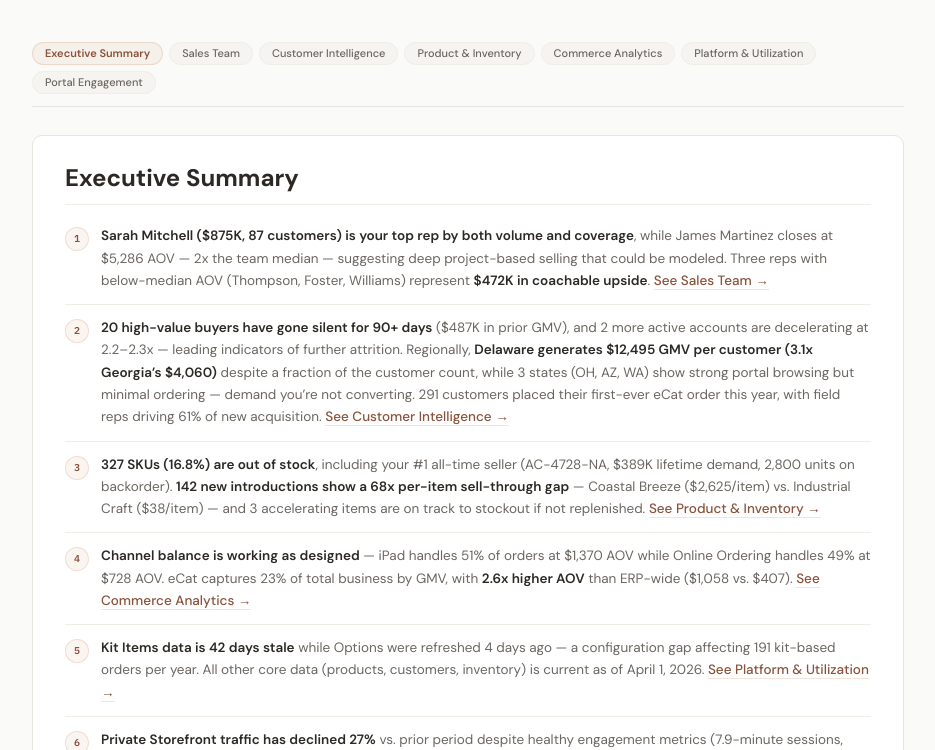
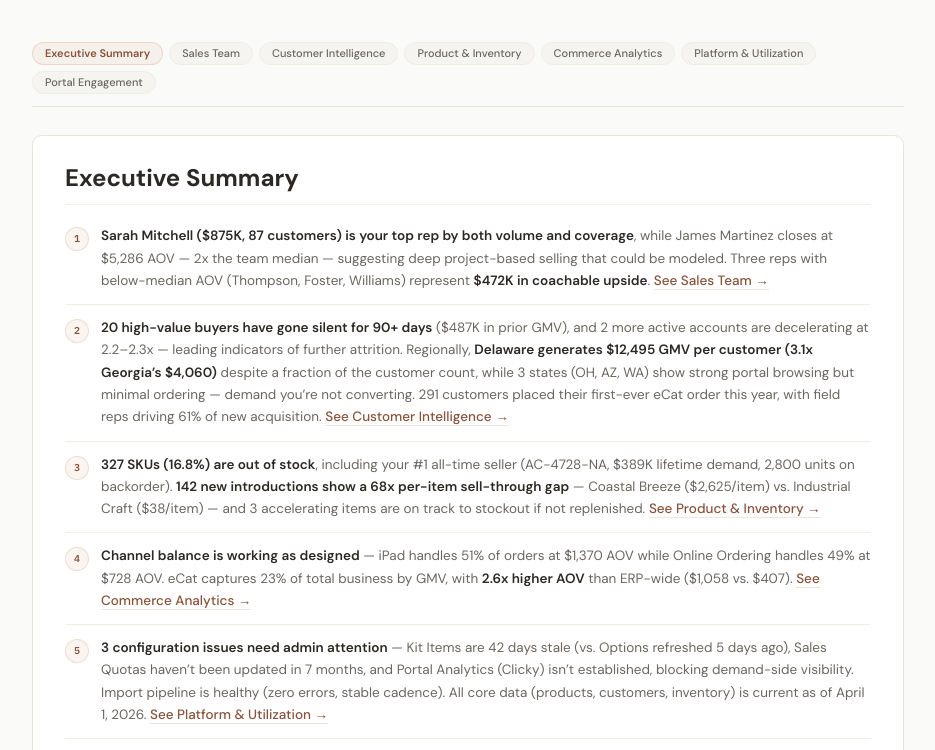
Before and after one commit to skalingventures/sv-content-assets, a plain HTML site: page example-co-intelligence-report.html in a window 1280 px wide. Shown: the part 200-950 px from the top of the page, without its empty margins (172-1107 px from the left). Drawn offline with Linux system fonts and the light colour scheme.

Commit message:
Update exec summary bullet 5 for enhanced Platform section
Now covers all 3 config alerts, import health, and data freshness.

Made-with: Cursor

```diff
--- a/example-co-intelligence-report.html
+++ b/example-co-intelligence-report.html
@@ -242,7 +242,7 @@
       <li><strong>20 high-value buyers have gone silent for 90+ days</strong> ($487K in prior GMV), and 2 more active accounts are decelerating at 2.2&ndash;2.3x &mdash; leading indicators of further attrition. Regionally, <strong>Delaware generates $12,495 GMV per customer (3.1x Georgia&rsquo;s $4,060)</strong> despite a fraction of the customer count, while 3 states (OH, AZ, WA) show strong portal browsing but minimal ordering &mdash; demand you&rsquo;re not converting. 291 customers placed their first-ever eCat order this year, with field reps driving 61% of new acquisition. <a href="#customers">See Customer Intelligence &rarr;</a></li>
       <li><strong>327 SKUs (16.8%) are out of stock</strong>, including your #1 all-time seller (AC-4728-NA, $389K lifetime demand, 2,800 units on backorder). <strong>142 new introductions show a 68x per-item sell-through gap</strong> &mdash; Coastal Breeze ($2,625/item) vs. Industrial Craft ($38/item) &mdash; and 3 accelerating items are on track to stockout if not replenished. <a href="#product">See Product &amp; Inventory &rarr;</a></li>
       <li><strong>Channel balance is working as designed</strong> &mdash; iPad handles 51% of orders at $1,370 AOV while Online Ordering handles 49% at $728 AOV. eCat captures 23% of total business by GMV, with <strong>2.6x higher AOV</strong> than ERP-wide ($1,058 vs. $407). <a href="#commerce">See Commerce Analytics &rarr;</a></li>
-      <li><strong>Kit Items data is 42 days stale</strong> while Options were refreshed 4 days ago &mdash; a configuration gap affecting 191 kit-based orders per year. All other core data (products, customers, inventory) is current as of April 1, 2026. <a href="#platform">See Platform &amp; Utilization &rarr;</a></li>
+      <li><strong>3 configuration issues need admin attention</strong> &mdash; Kit Items are 42 days stale (vs. Options refreshed 5 days ago), Sales Quotas haven&rsquo;t been updated in 7 months, and Portal Analytics (Clicky) isn&rsquo;t established, blocking demand-side visibility. Import pipeline is healthy (zero errors, stable cadence). All core data (products, customers, inventory) is current as of April 1, 2026. <a href="#platform">See Platform &amp; Utilization &rarr;</a></li>
       <li><strong>Private Storefront traffic has declined 27%</strong> vs. prior period despite healthy engagement metrics (7.9-minute sessions, 14.7% bounce rate) &mdash; this may signal paused marketing or a positive shift toward direct ordering channels. <a href="#portal">See Portal Engagement &rarr;</a></li>
     </ol>
 
```
